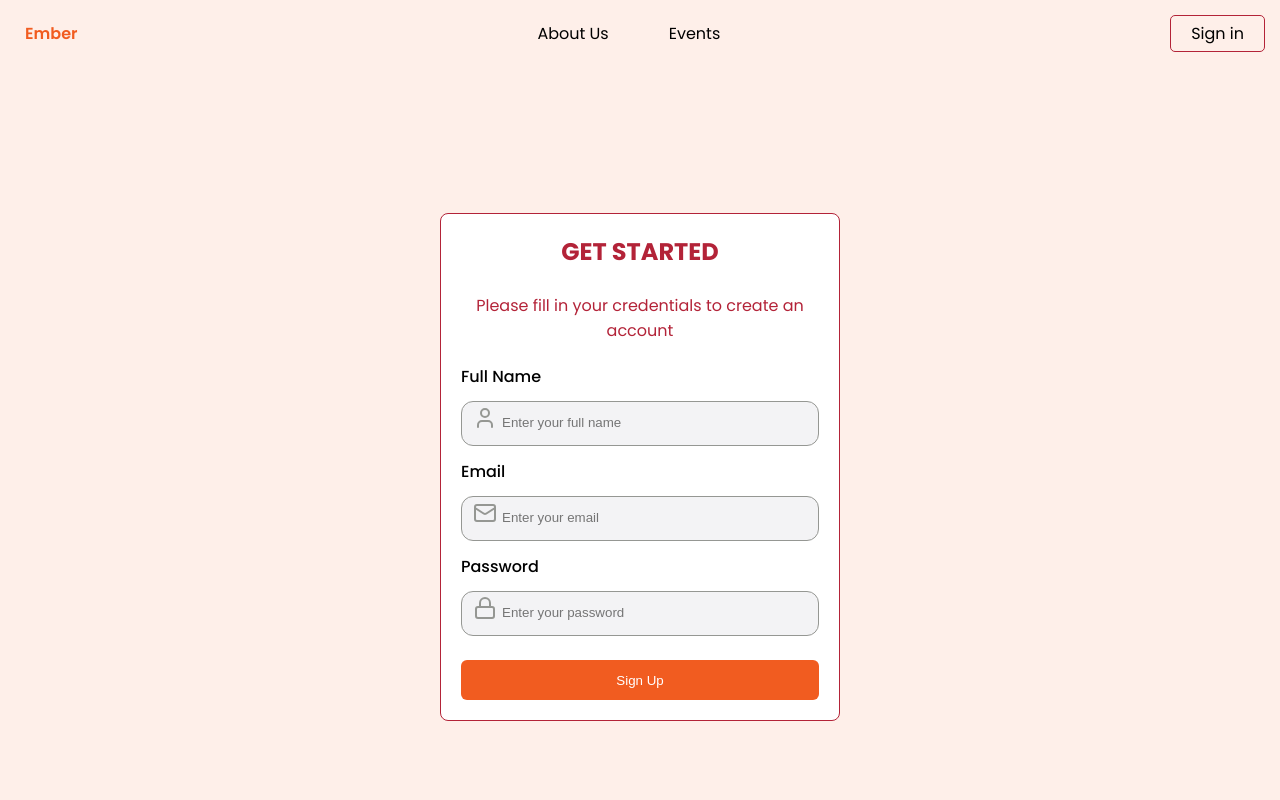
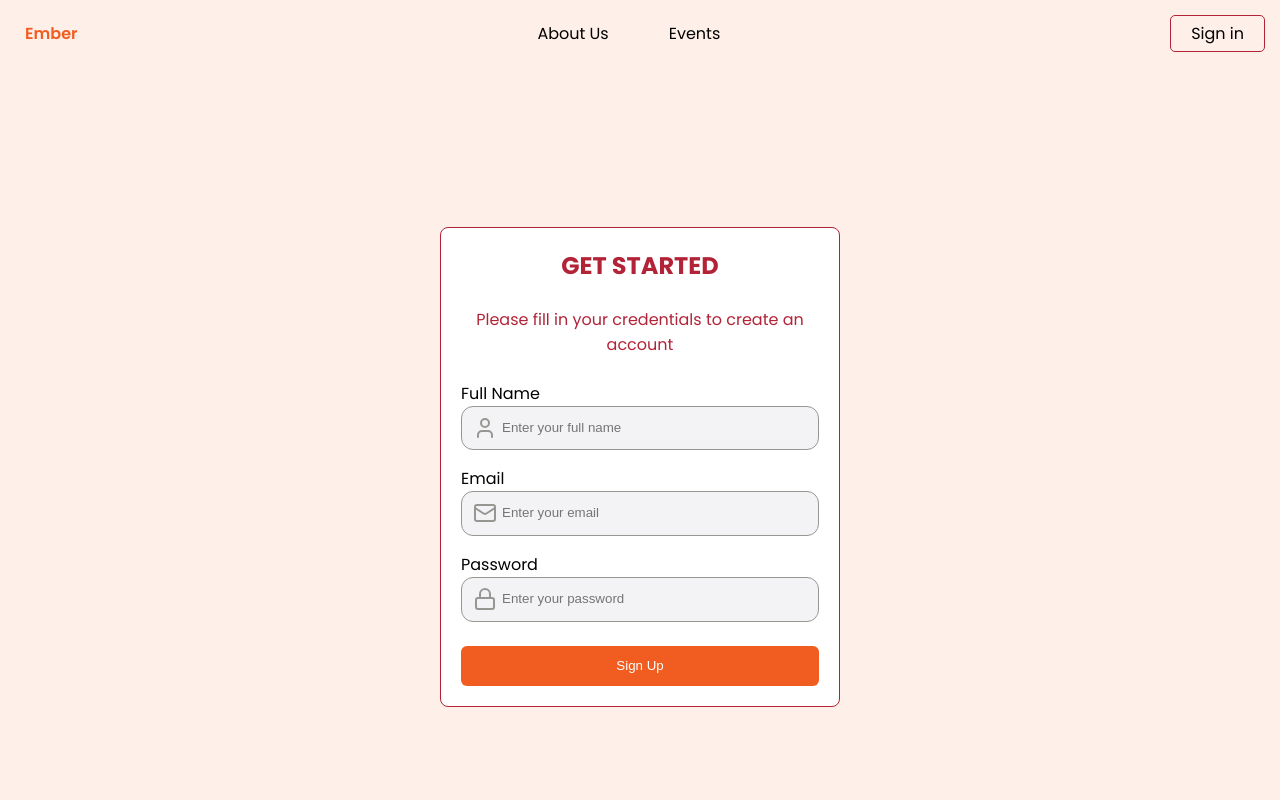
Before and after one commit to Austin-Imbastari/group4, a React (Vite) app: page /auth in a window 1280 px wide. Shown: the top 800 px of the page. Built offline with nearby package versions, Linux system fonts and the light colour scheme.

Commit message:
Refactor InputFieldWrapper style

```diff
--- a/src/components/input_field/InputFieldSC.js
+++ b/src/components/input_field/InputFieldSC.js
@@ -1,9 +1,6 @@
 import styled from "styled-components";
 
 export const InputFieldWrapper = styled.div`
-  display: flex;
-  flex-direction: column;
-  gap: 0.4rem;
   position: relative;
 
   .icon {
@@ -16,9 +13,6 @@ export const InputFieldWrapper = styled.div`
 `;
 
 export const Label = styled.label`
-  margin-bottom: 0.5rem;
-  line-height: 1.25;
-  font-weight: 500;
   color: #000;
 `;
 
@@ -38,4 +32,7 @@ export const Input = styled.input`
     outline: none;
     box-shadow: none;
   }
+  &:hover {
+    border-color: ${({ theme }) => theme.colors.primaryNormalHover};
+  }
 `;
```
